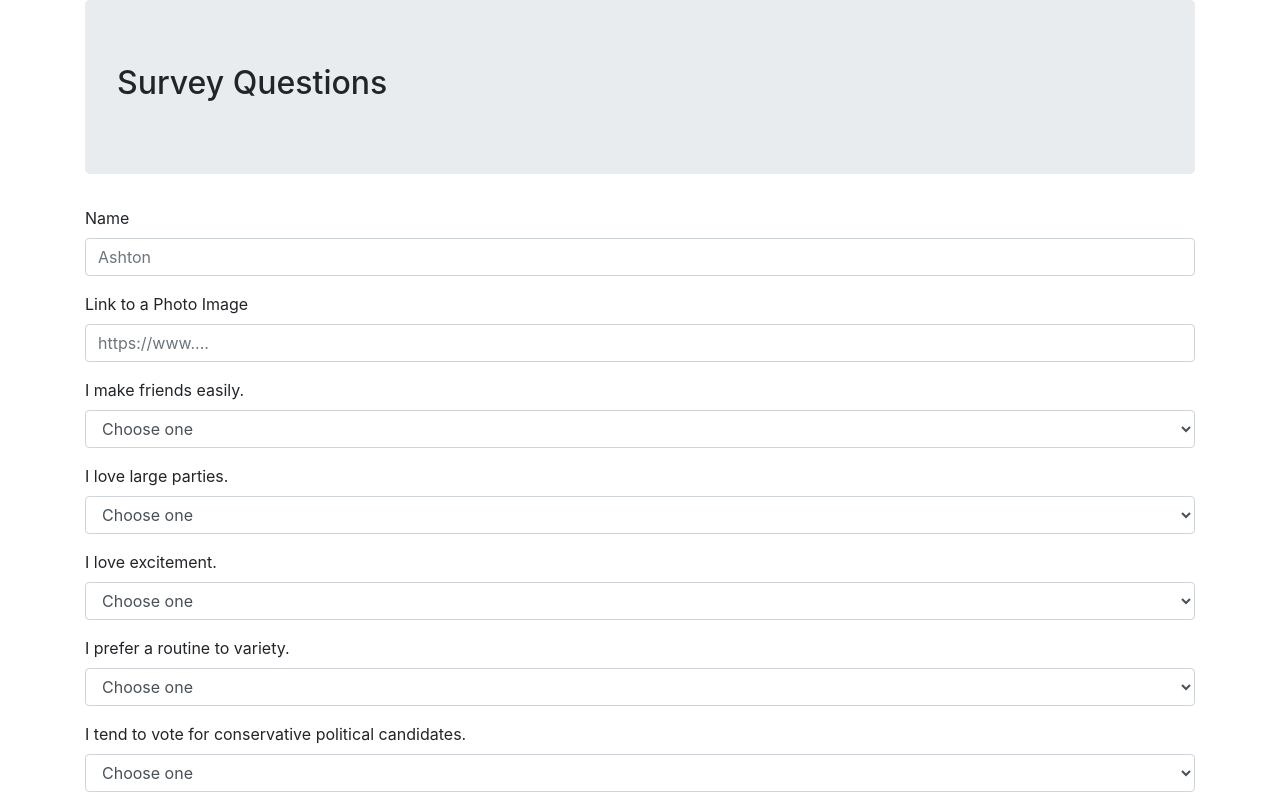
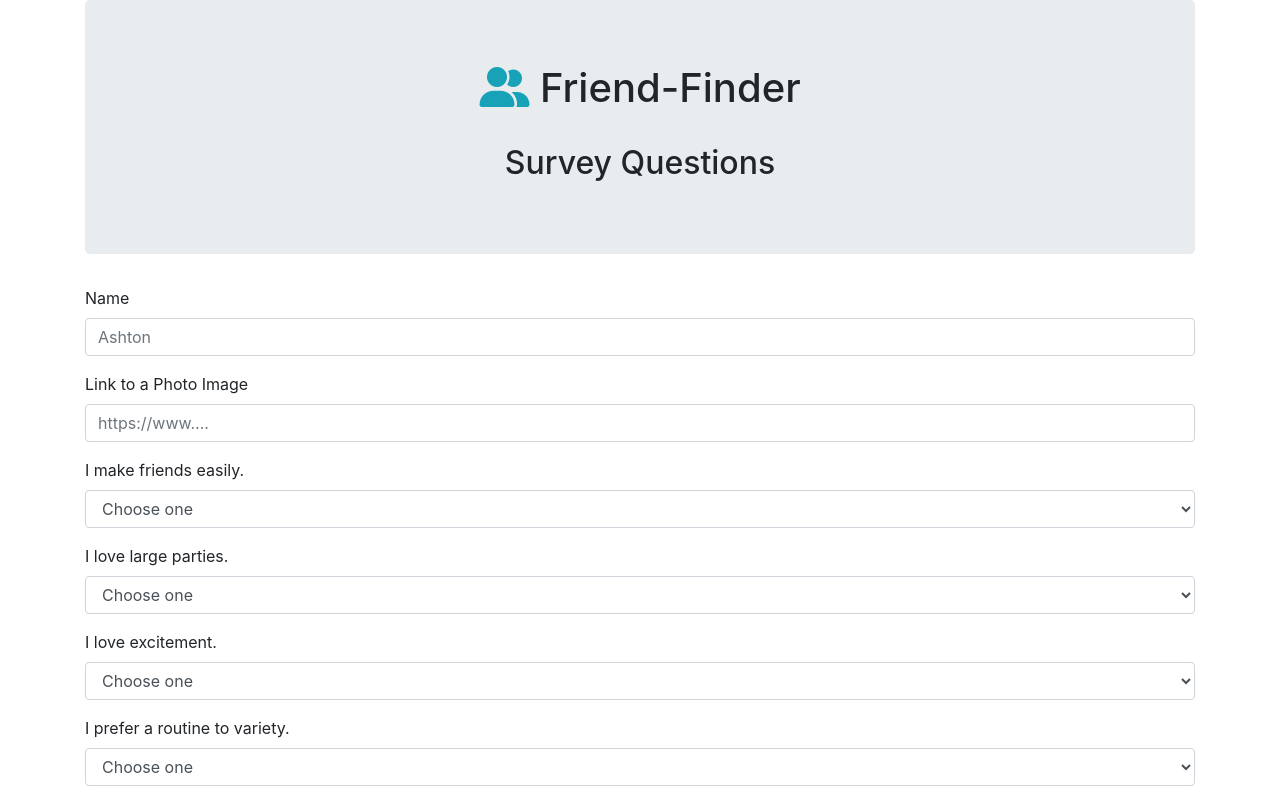
Before and after one commit to niles87/Friend_Finder, a website: page app/public/survey.html in a window 1280 px wide. Shown: the top 799 px of the page. Drawn offline with nearby package versions, Linux system fonts and the light colour scheme.

Commit message:
centered the headers

```diff
--- a/app/public/survey.html
+++ b/app/public/survey.html
@@ -20,7 +20,13 @@
   <body>
     <div class="container">
       <div class="jumbotron">
-        <h2>Survey Questions</h2>
+        <div class="text-center">
+          <h1>
+            <span class="text-info"><i class="fas fa-user-friends"></i></span> Friend-Finder
+          </h1>
+          <br />
+          <h2>Survey Questions</h2>
+        </div>
       </div>
       <form>
         <div class="form-group">
@@ -195,6 +201,7 @@
           <div class="modal-body">
             <div class="text-center">
               <img id="match-photo" class="img-thumbnail" />
+              <hr />
               <h3 id="match-name"></h3>
             </div>
           </div>
```
